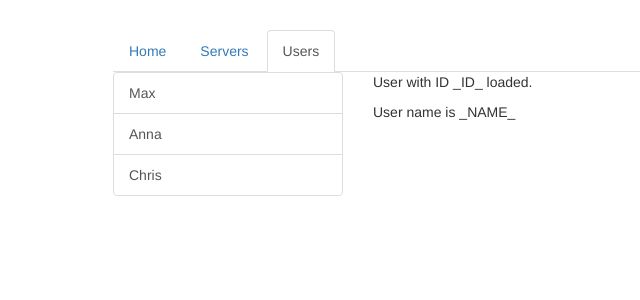
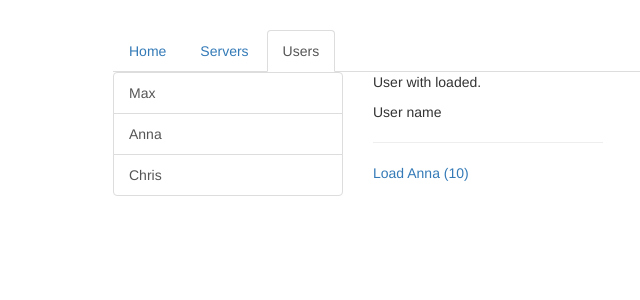
Before and after one commit to vnierat/routing-start, an Angular app: page /users in a window 1280 px wide. Shown: the top 300 px of the page, without its empty margins (152-792 px from the left). Built offline with nearby package versions, Linux system fonts and the light colour scheme.

Commit message:
query params & fragments

```diff
--- a/src/app/app.module.ts
+++ b/src/app/app.module.ts
@@ -16,8 +16,9 @@
 const appRoutes: Routes =[
   { path: '', component: HomeComponent },
   { path: 'users', component: UsersComponent },
-  { path: 'users/:id', component: UsersComponent },
-  { path: 'servers', component: ServersComponent }
+  { path: 'users/:id/:name', component: UsersComponent },
+  { path: 'servers', component: ServersComponent },
+  { path: 'servers/:id/edit', component: EditServerComponent }
 
 ];
 
--- a/src/app/home/home.component.html
+++ b/src/app/home/home.component.html
@@ -1,3 +1,3 @@
 <h4>Welcome to Server Manager 4.0</h4>
 <p>Manage your Servers and Users.</p>
-<button class="btn btn-primary" (click)="onLoadServers()">Load Servers</button>
+<button class="btn btn-primary" (click)="onLoadServers(1)">Load Server 1</button>
--- a/src/app/home/home.component.ts
+++ b/src/app/home/home.component.ts
@@ -13,9 +13,9 @@
   ngOnInit() {
   }
 
-  onLoadServers() {
+  onLoadServers(id: number) {
     // Complex calculation
-    this.router.navigate(['/servers']);
+    this.router.navigate(['/servers', id, 'edit'], {queryParams: {allowEdit: '1'}, fragment: 'loading'});
   }
 
 }
--- a/src/app/servers/servers.component.html
+++ b/src/app/servers/servers.component.html
@@ -2,6 +2,9 @@
   <div class="col-xs-12 col-sm-4">
     <div class="list-group">
       <a
+        [routerLink]="['/servers', 5, 'edit']"
+        [queryParams]="{allowEdit: '1'}"
+        fragment="loading"
         href="#"
         class="list-group-item"
         *ngFor="let server of servers">
--- a/src/app/users/user/user.component.html
+++ b/src/app/users/user/user.component.html
@@ -1,2 +1,4 @@
-<p>User with ID _ID_ loaded.</p>
-<p>User name is _NAME_</p>
+<p>User with {{ user.id }} loaded.</p>
+<p>User name {{ user.name }}</p>
+<hr>
+<a [routerLink]="['/users', 10, 'Anna']">Load Anna (10)</a>
--- a/src/app/users/user/user.component.ts
+++ b/src/app/users/user/user.component.ts
@@ -1,16 +1,34 @@
-import { Component, OnInit } from '@angular/core';
+import { ActivatedRoute, Params } from '@angular/router';
+import { Component, OnInit, OnDestroy } from '@angular/core';
+import { Subscription } from 'rxjs/Subscription';
 
 @Component({
   selector: 'app-user',
   templateUrl: './user.component.html',
   styleUrls: ['./user.component.css']
 })
-export class UserComponent implements OnInit {
+export class UserComponent implements OnInit, OnDestroy {
   user: {id: number, name: string};
+  paramsSubscription: Subscription;
 
-  constructor() { }
+  constructor(private route: ActivatedRoute) { }
 
   ngOnInit() {
+    this.user = {
+      id: this.route.snapshot.params['id'],
+      name: this.route.snapshot.params['name']
+    }
+    this.paramsSubscription = this.route.params
+      .subscribe(
+        (params: Params) => {
+          this.user.id = params['id'];
+          this.user.name = params['name'];
+        }
+      );
+  }
+
+  ngOnDestroy() {
+
   }
 
 }
```
